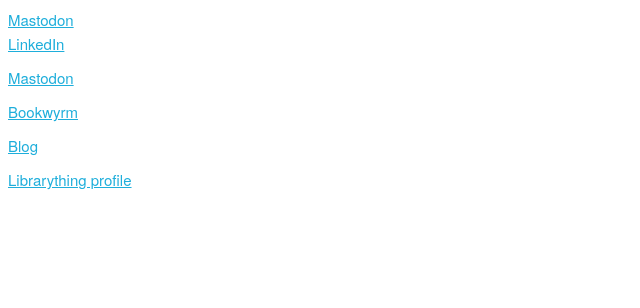
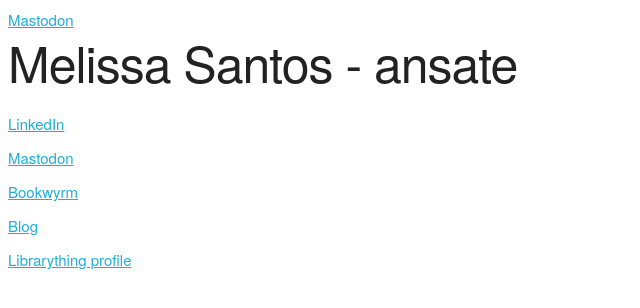
Before and after one commit to ansate/basic_website, a plain HTML site: page index.html in a window 1280 px wide. Shown: the whole page, without its empty margins (0-640 px from the left). Drawn offline with Linux system fonts and the light colour scheme.

Commit message:
Update index.html

```diff
--- a/index.html
+++ b/index.html
@@ -18,6 +18,8 @@
 
 <title> Melissa Santos</title></head>
   <body>
+    <h1> Melissa Santos - ansate</h1>
+<div id="links">
 <ul>
     <li><a href="https://www.linkedin.com/in/amsantos/">LinkedIn</a>
     <li><a href="https://social.coop/@ansate">Mastodon</a>
@@ -25,5 +27,6 @@
     <li><a href="https://ansatejournal.wordpress.com">Blog</a>
     <li><a href="https://www.librarything.com/profile/ansate">Librarything profile</a>
   </ul>
+    </div>
 </body>
 </html>
```
